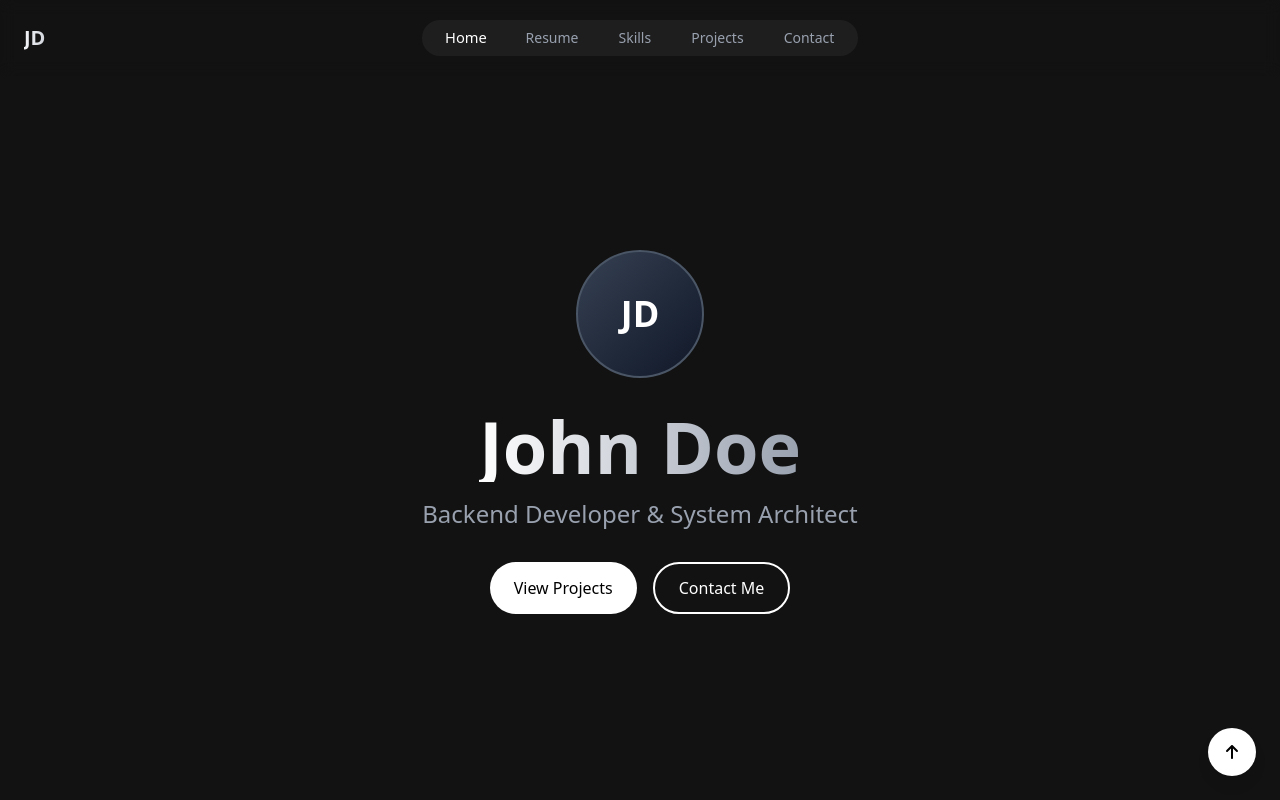
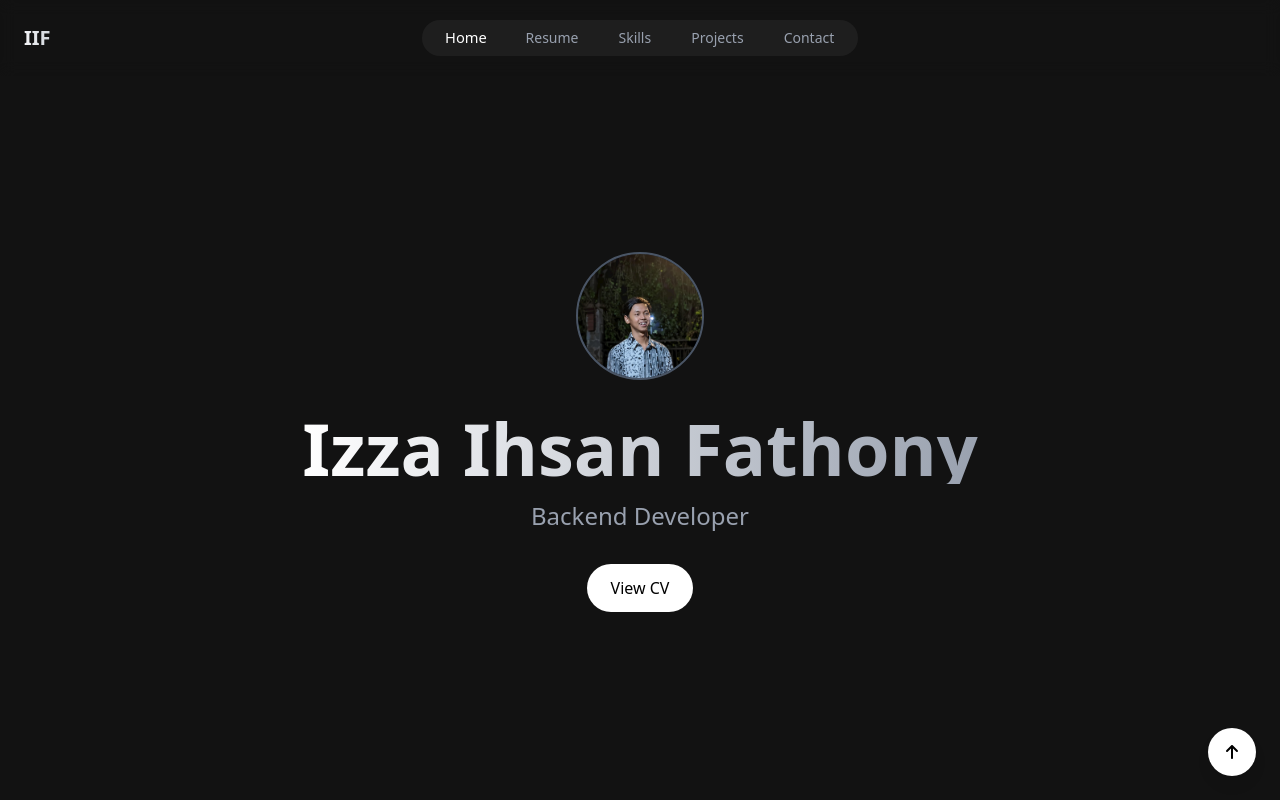
Before and after one commit to Zzathy/react-portfolio-ts, a React (Vite) app: page / in a window 1280 px wide. Shown: the top 800 px of the page. Built offline with nearby package versions, Linux system fonts and the light colour scheme.

Commit message:
feat(nav&hero): update nav and hero section

```diff
--- a/src/App.tsx
+++ b/src/App.tsx
@@ -1,5 +1,6 @@
 // The exported code uses Tailwind CSS. Install Tailwind CSS in your dev environment to ensure all styles work.
 import React, { useState, useEffect } from "react";
+import profileImage from "./assets/images/profile.jpg";
 import {
   BiLogoCPlusPlus,
   BiLogoCss3,
@@ -113,7 +114,7 @@ const App: React.FC = () => {
       >
         <div className="container mx-auto px-6 py-5 flex justify-center items-center relative">
           <div className="absolute left-6 text-xl font-bold bg-gradient-to-r from-gray-100 to-gray-300 bg-clip-text text-transparent">
-            JD
+            IIF
           </div>
           <div className="hidden md:flex items-center bg-white/5 backdrop-blur-sm px-6 py-2 rounded-full space-x-10">
             {["Home", "Resume", "Skills", "Projects", "Contact"].map((item) => (
@@ -143,27 +144,25 @@ const App: React.FC = () => {
         <div className="container mx-auto px-6">
           <div className="flex flex-col items-center text-center">
             <div className="w-32 h-32 rounded-full bg-gradient-to-br from-gray-700 to-gray-900 flex items-center justify-center mb-8 border-2 border-gray-600">
-              <span className="text-4xl font-bold text-white">JD</span>
+              <img
+                src={profileImage}
+                alt=""
+                className="rounded-full object-cover w-full h-full"
+              />
             </div>
             <h1 className="text-5xl md:text-7xl font-bold mb-4 bg-gradient-to-r from-white to-gray-400 bg-clip-text text-transparent">
-              John Doe
+              Izza Ihsan Fathony
             </h1>
             <p className="text-xl md:text-2xl text-gray-400 mb-8">
-              Backend Developer & System Architect
+              Backend Developer
             </p>
             <div className="flex space-x-4">
-              <button
-                onClick={() => scrollToSection("projects")}
-                className="bg-white text-black px-6 py-3 rounded-full font-medium hover:bg-gray-200 transition-colors !rounded-button whitespace-nowrap cursor-pointer"
-              >
-                View Projects
-              </button>
-              <button
-                onClick={() => scrollToSection("contact")}
-                className="border-2 border-white text-white px-6 py-3 rounded-full font-medium hover:bg-white hover:text-black transition-colors !rounded-button whitespace-nowrap cursor-pointer"
-              >
-                Contact Me
-              </button>
+              <a href="/cv.pdf" target="_blank" rel="noopener noreferrer">
+                <button className="bg-white text-black px-6 py-3 rounded-full font-medium hover:bg-gray-200 transition-colors !rounded-button whitespace-nowrap cursor-pointer">
+                  {/* <FaFilePdf /> */}
+                  <span>View CV</span>
+                </button>
+              </a>
             </div>
           </div>
         </div>
```
Also changed, not shown: src/assets/images/profile.jpg (added), 1 other file (tests, documents, lock files or other folders).
